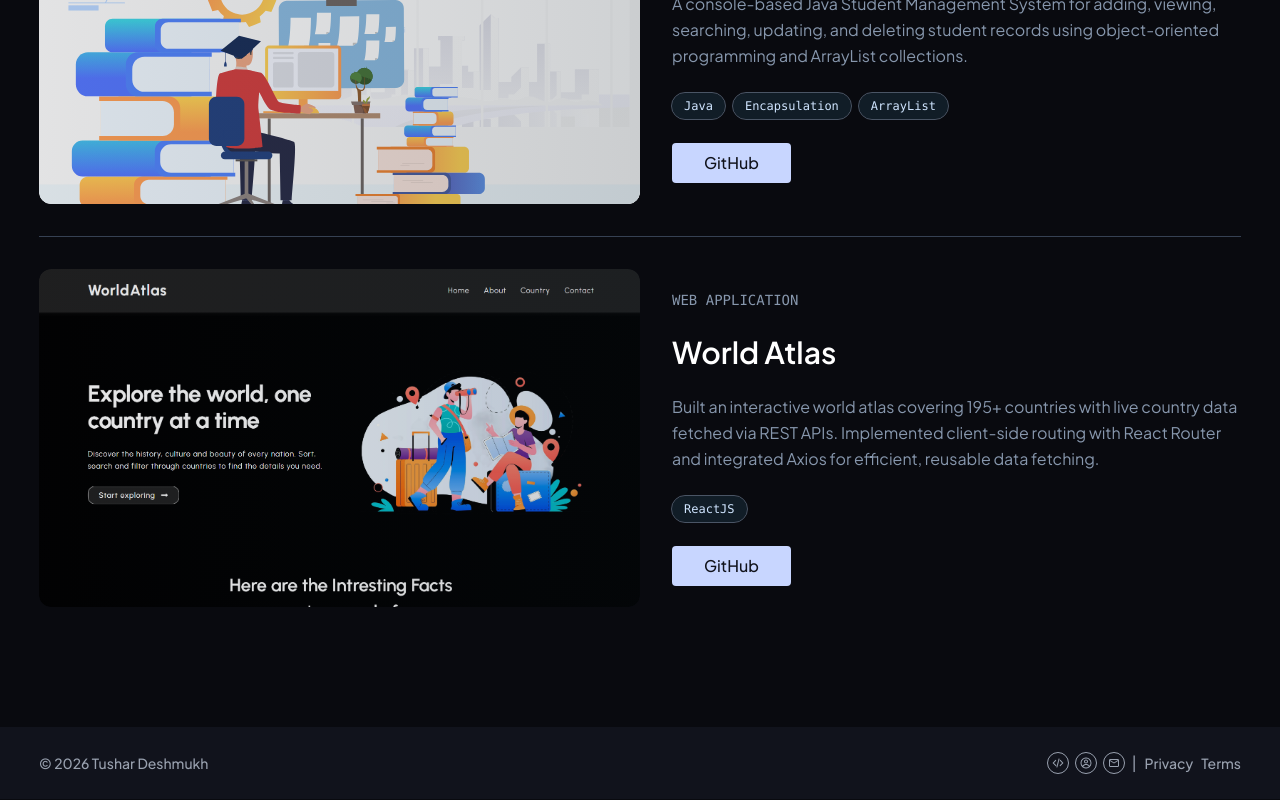
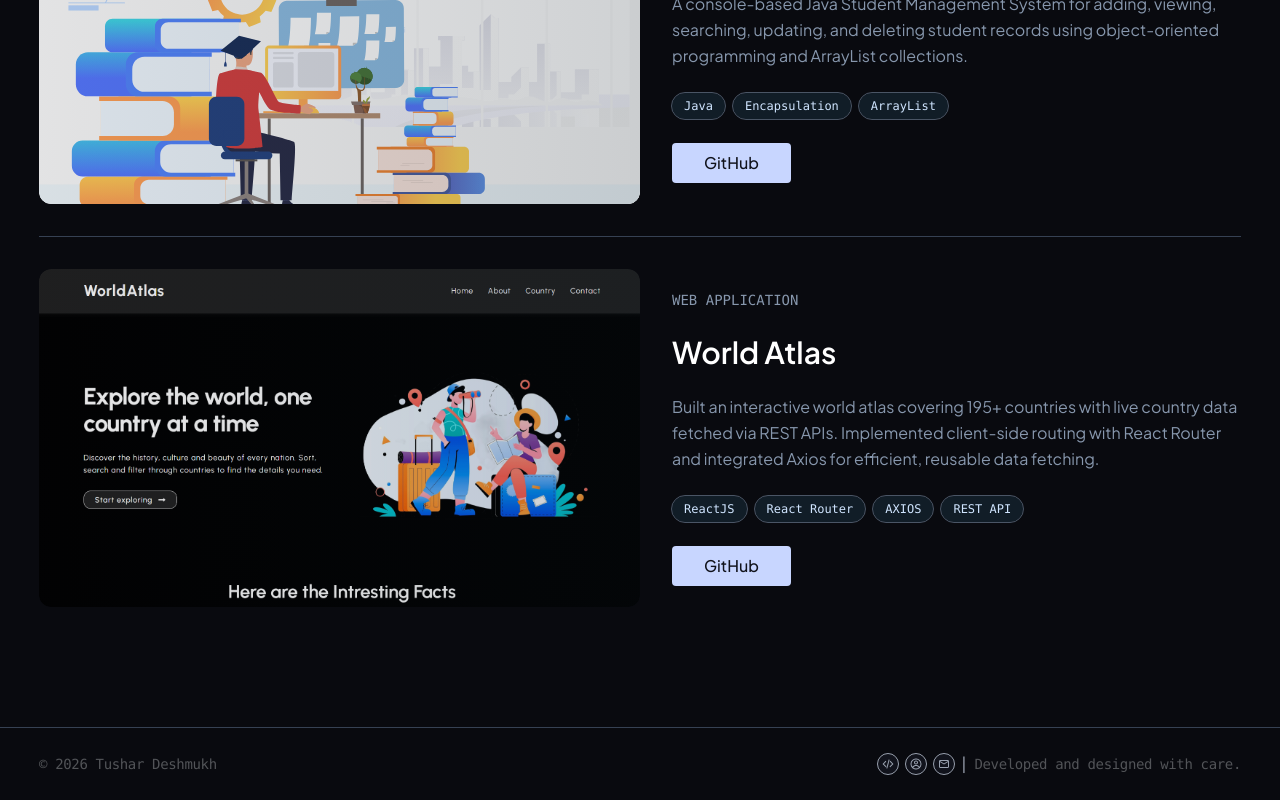
Before and after one commit to deshmukht05/Personal-Porfolio-Website, a React (Vite) app: page / in a window 1280 px wide. Shown: the part 3445-4245 px from the top of the page. Built offline with nearby package versions, Linux system fonts and the light colour scheme; a web font is replaced by a local one.

Commit message:
Files Updated

```diff
--- a/src/Layout/Footer.jsx
+++ b/src/Layout/Footer.jsx
@@ -1,9 +1,10 @@
-import { FooterUI } from "../UI/FooterUI"
+import { FooterUI } from "../UI/FooterUI";
 
 export const Footer = () => {
-    return (
+  return (
     <div className="footer-container">
-        <FooterUI />
+      <hr className="horizontal-line" />
+      <FooterUI />
     </div>
-)
-}
+  );
+};
--- a/src/UI/FooterUI.jsx
+++ b/src/UI/FooterUI.jsx
@@ -1,7 +1,5 @@
 import { CgCodeSlash, CgProfile } from "react-icons/cg";
-import { ImProfile } from "react-icons/im";
 import { MdOutlineEmail } from "react-icons/md";
-import { RiProfileLine } from "react-icons/ri";
 import { NavLink } from "react-router-dom";
 
 export const FooterUI = () => {
@@ -24,8 +22,7 @@ export const FooterUI = () => {
         </div>
         <span className="text-gray-400">|</span>
         <div className="flex gap-1 md:gap-2">
-          <NavLink className="footer-nav">Privacy</NavLink>
-          <NavLink className="footer-nav">Terms</NavLink>
+          <p className="copyright">Developed and designed with care.</p>
         </div>
       </div>
     </footer>
--- a/src/apis/projects.json
+++ b/src/apis/projects.json
@@ -50,6 +50,15 @@
     "content": [
       {
         "type": "ReactJS"
+      },
+      {
+        "type" : "React Router"
+      },
+      {
+        "type" : "AXIOS"
+      },
+      {
+        "type": "REST API"
       }
     ]
   }
--- a/src/index.css
+++ b/src/index.css
@@ -376,7 +376,7 @@ h1 {
 
 /* ================= Footer ================= */
 .footer-container {
-  @apply w-full bg-[#11131c] mt-auto;
+  @apply w-full mt-auto;
 }
 
 footer {
@@ -384,7 +384,7 @@ footer {
 }
 
 .copyright {
-  @apply text-[12px] md:text-sm font-medium text-gray-400;
+  @apply text-[12px] md:text-sm font-mono font-medium tracking-tight text-[#525458];
 }
 
 .footer-right-side {
```
Also changed, not shown: public/projects/worldAtlas.png.
